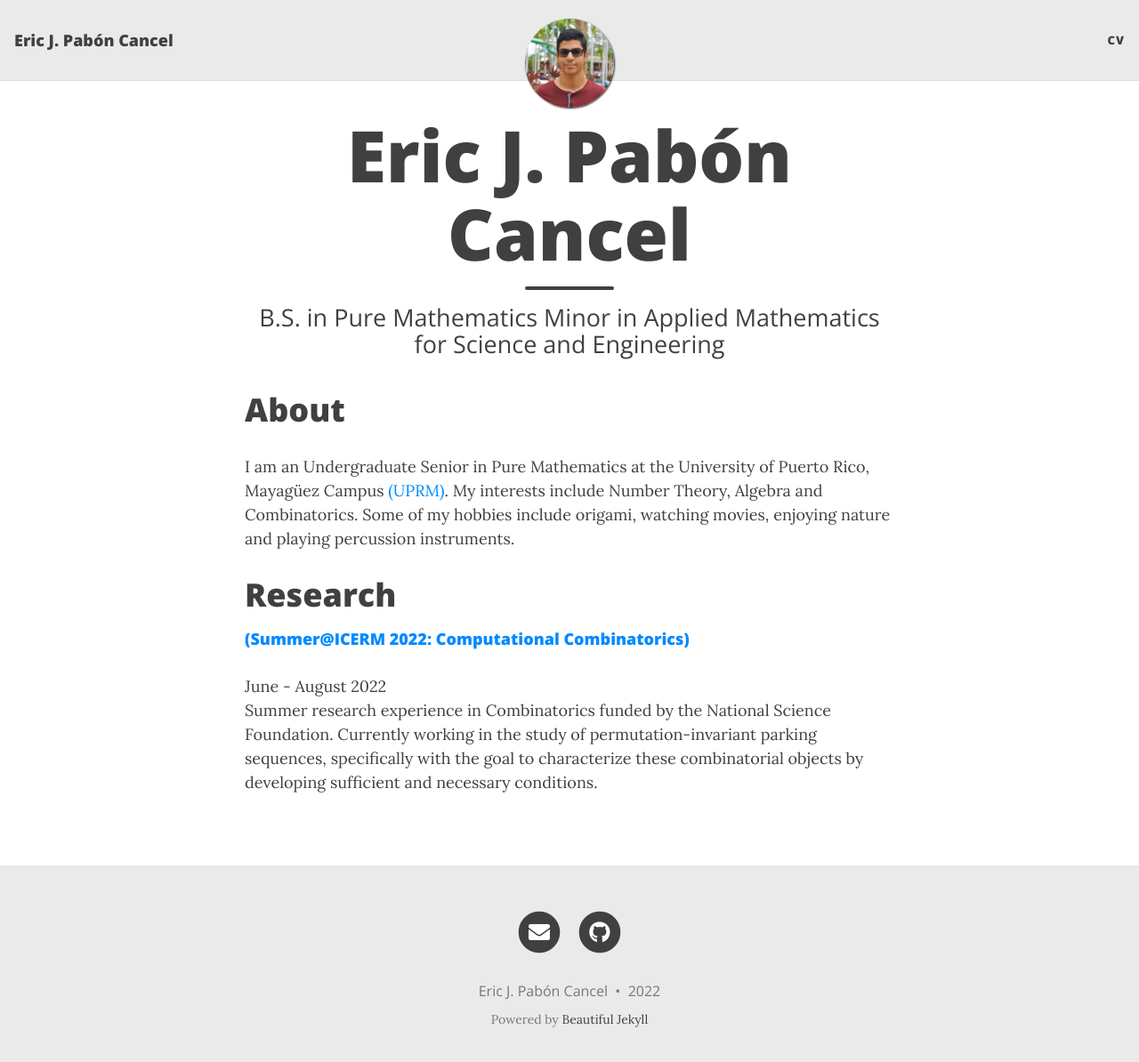
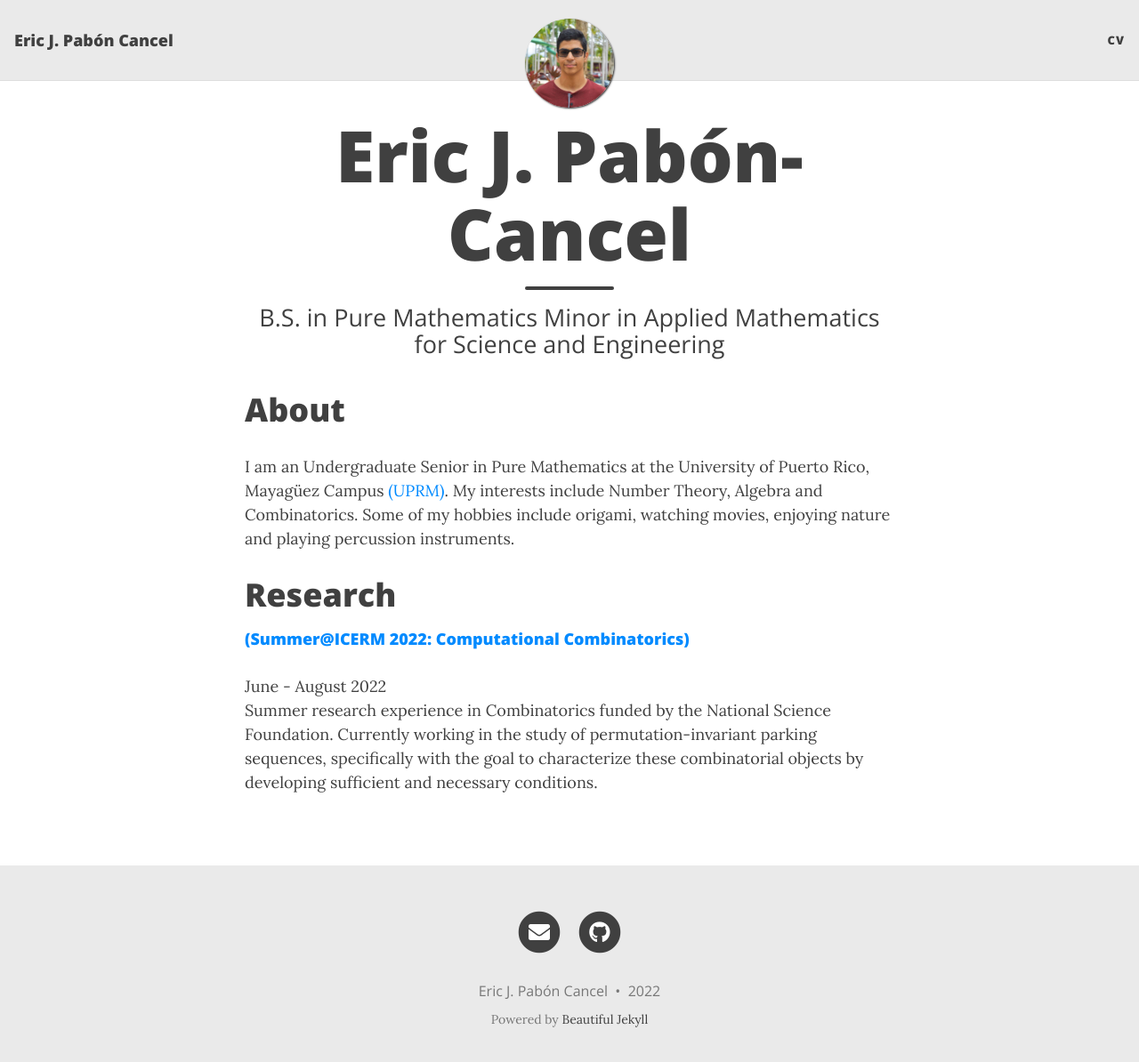
Before and after one commit to ejpaboncancel/ejpaboncancel-old.github.io, a Jekyll site: the page built from index.html, in a window 1280 px wide and 1207 px high. Shown: the top 1194 px of the window at 89% size. Built offline with Jekyll 4.4.1, drawn with Linux system fonts in a browser that asks for light colours; nearby versions of some CDN libraries; the list of posts is cut into pages by our own code.

Commit message:
Update index.html

```diff
--- a/index.html
+++ b/index.html
@@ -1,6 +1,6 @@
 ---
 layout: home
-title: <h2 style="font-size:25px;">Eric J. Pabón Cancel</h2>
+title: <h1 style="font-size:50px;">Eric J. Pabón-Cancel</h1>
 subtitle:
   B.S. in Pure Mathematics <br />
   Minor in Applied Mathematics for Science and Engineering <br />
```
